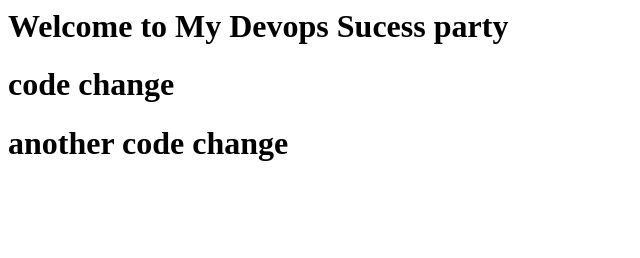
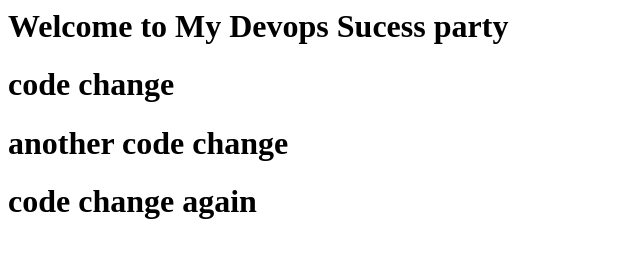
Before and after one commit to sourabhpj/fresh-devops-21-june, a plain HTML site: page index.html in a window 1280 px wide. Shown: the whole page, without its empty margins (0-640 px from the left). Drawn offline with Linux system fonts and the light colour scheme.

Commit message:
my second commit

```diff
--- a/index.html
+++ b/index.html
@@ -3,5 +3,6 @@
         <h1>Welcome to My Devops Sucess party</h1>
         <h1>code change</h1>
         <h1>another code change </h1>
+        <h1>code change again</h1>
     </body>
 </html>
```
